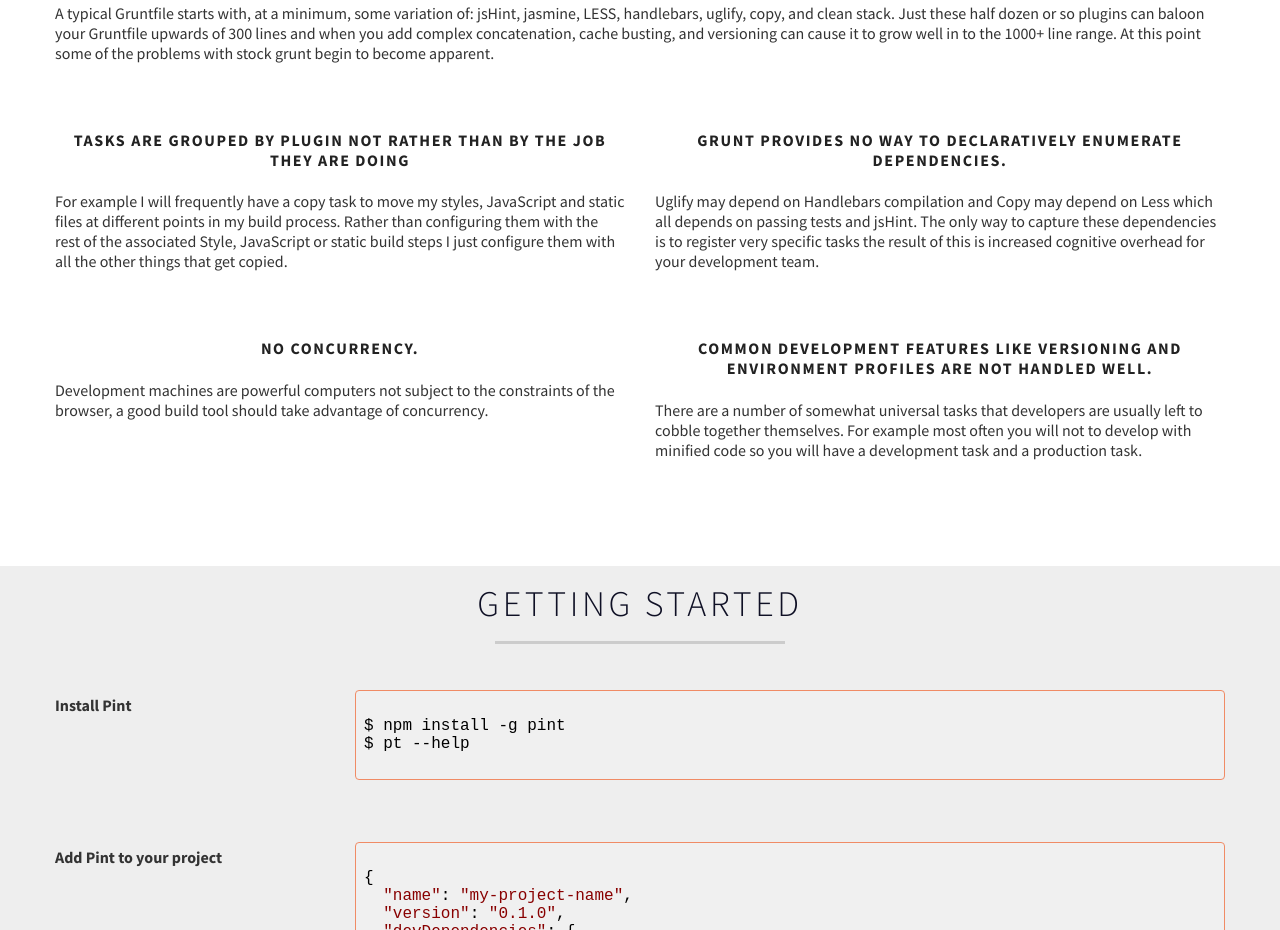
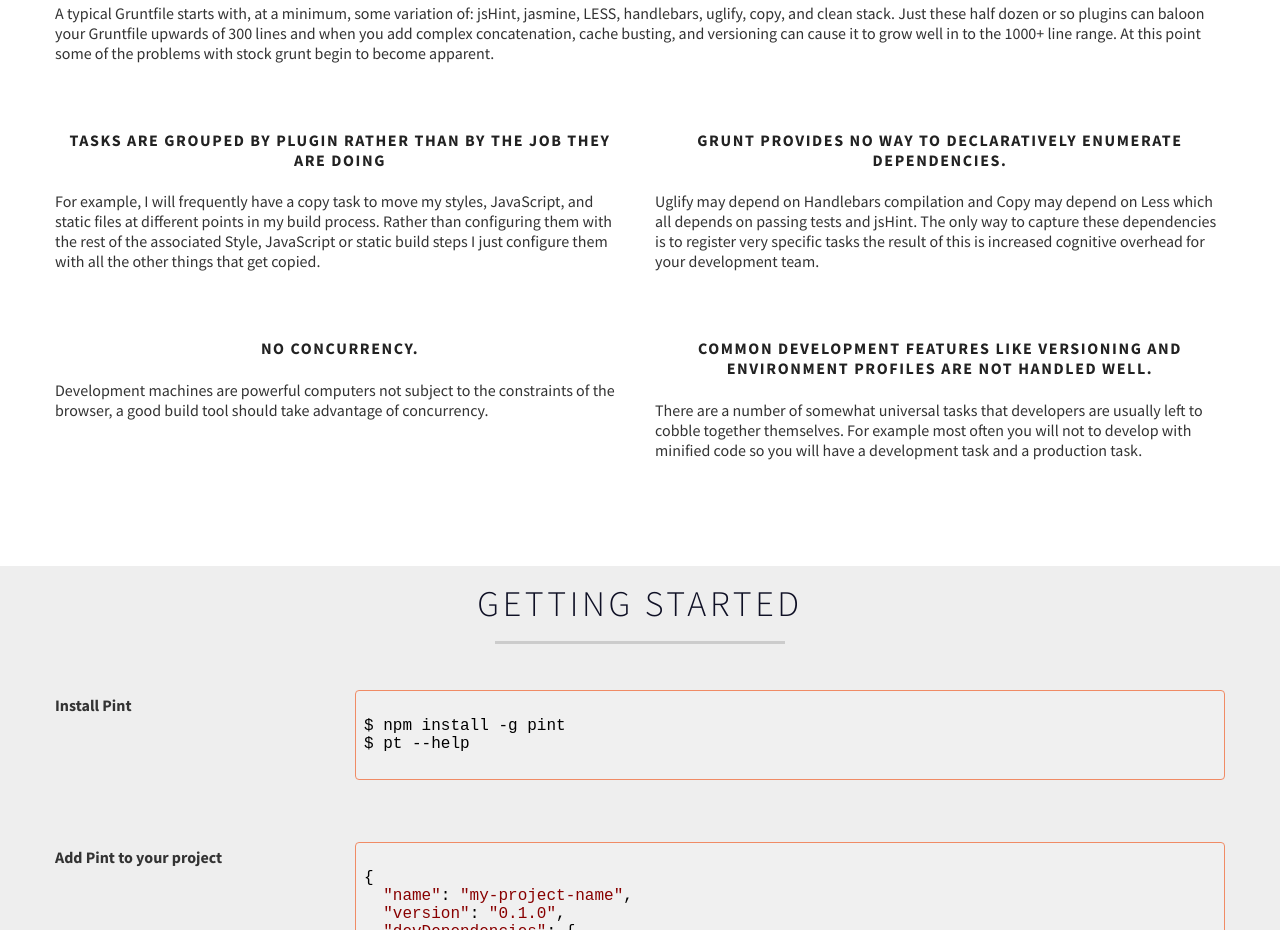
Before and after one commit to baer/pintjs.com, a plain HTML site: page index.html in a window 1280 px wide. Shown: the part 1557-2487 px from the top of the page. Drawn offline with Linux system fonts and the light colour scheme.

Commit message:
Removed doubled negative 'not rather than,' added a comma with lead-in. The 'rather than' paragraph is confusing, are 'style' and 'Styles' different? why caps on one? Not sure how to fix this without understanding concepts.

```diff
--- a/index.html
+++ b/index.html
@@ -117,9 +117,9 @@
 
 					<div class="row">
 						<div class="col-1-2">
-							<h4 class="text-center">Tasks are grouped by plugin not rather than by the job they are doing</h4>
+							<h4 class="text-center">Tasks are grouped by plugin rather than by the job they are doing</h4>
 							<p>
-								For example I will frequently have a copy task to move my styles, JavaScript and static files at different points in my build process. Rather than configuring them with the rest of the associated Style, JavaScript or static build steps I just configure them with all the other things that get copied.
+								For example, I will frequently have a copy task to move my styles, JavaScript, and static files at different points in my build process. Rather than configuring them with the rest of the associated Style, JavaScript or static build steps I just configure them with all the other things that get copied.
 							</p>
 						</div>
 						<div class="col-1-2">
```
